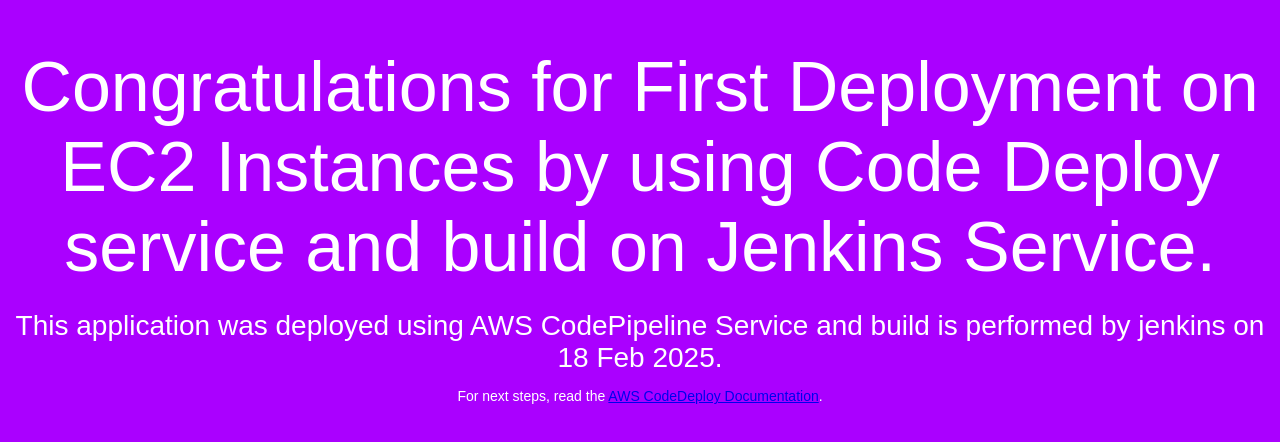
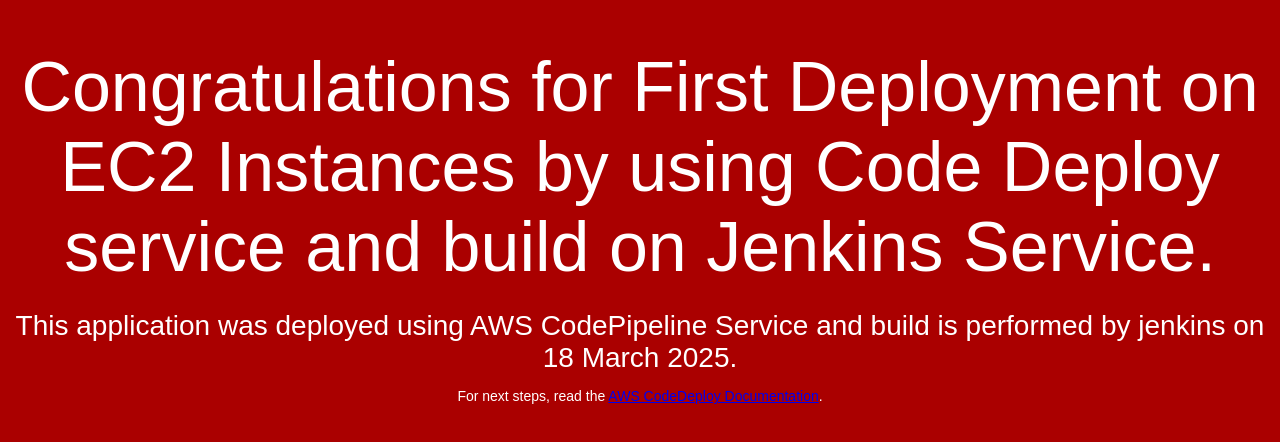
Before and after one commit to avinashbundela1987/jenkinsapp, a plain HTML site: page index.html in a window 1280 px wide. Drawn offline with Linux system fonts and the light colour scheme.

Commit message:
my new commit on jenkins app

```diff
--- a/index.html
+++ b/index.html
@@ -6,7 +6,7 @@
   <style>
     body {
       color: #ffffff;
-      background-color: #AA00FF;
+      background-color: #AA0000;
       font-family: Arial, sans-serif;
       font-size: 14px;
     }
@@ -27,7 +27,7 @@
 <body>
   <div align="center">
     <h1>Congratulations for First Deployment on EC2 Instances by using Code Deploy service and build on Jenkins Service.</h1>
-    <h2>This application was deployed using AWS CodePipeline Service and build is performed by jenkins on 18 Feb 2025.</h2>
+    <h2>This application was deployed using AWS CodePipeline Service and build is performed by jenkins on 18 March 2025.</h2>
     <p>For next steps, read the <a href="http://aws.amazon.com/documentation/codedeploy">AWS CodeDeploy Documentation</a>.</p>
   </div>
 </body>
```
